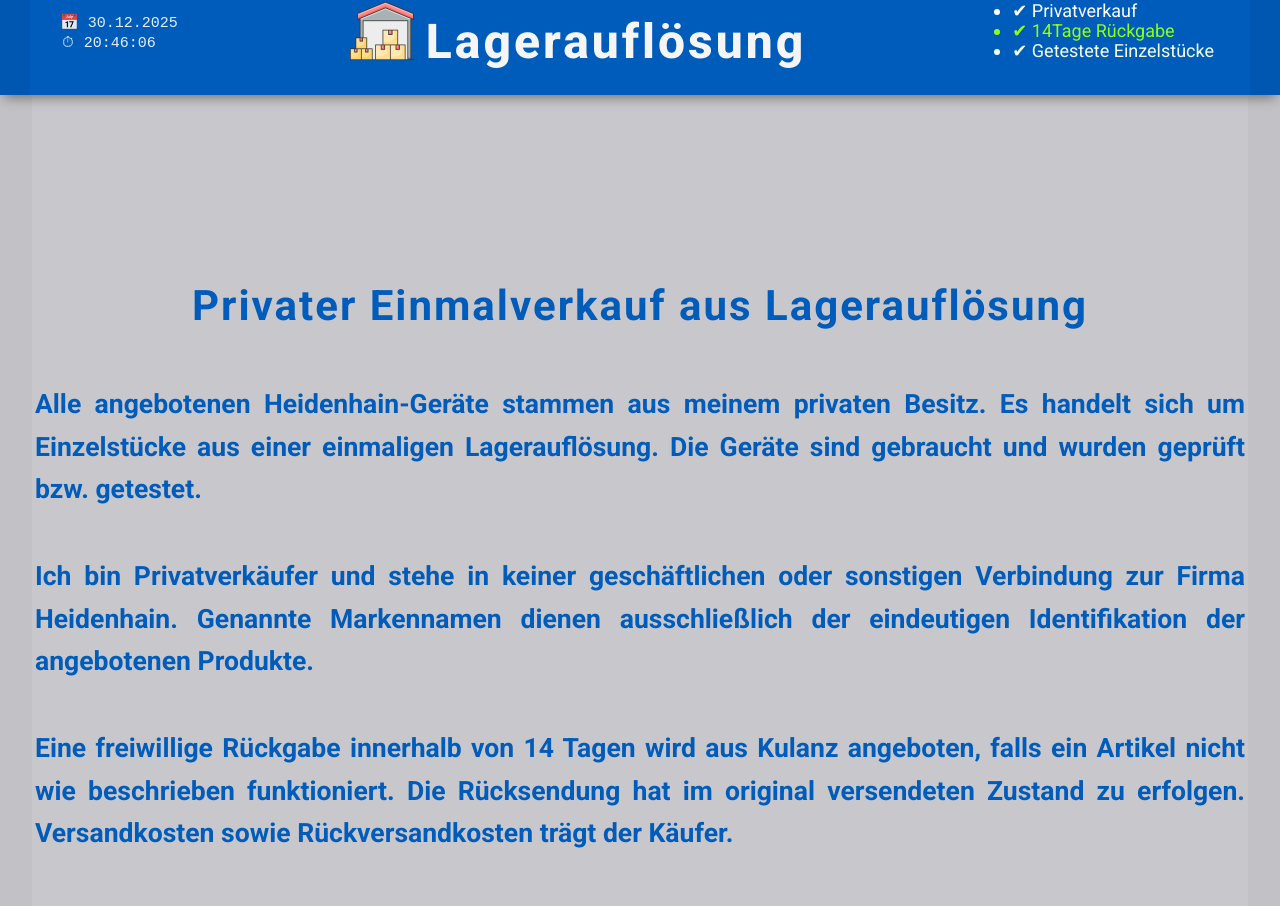
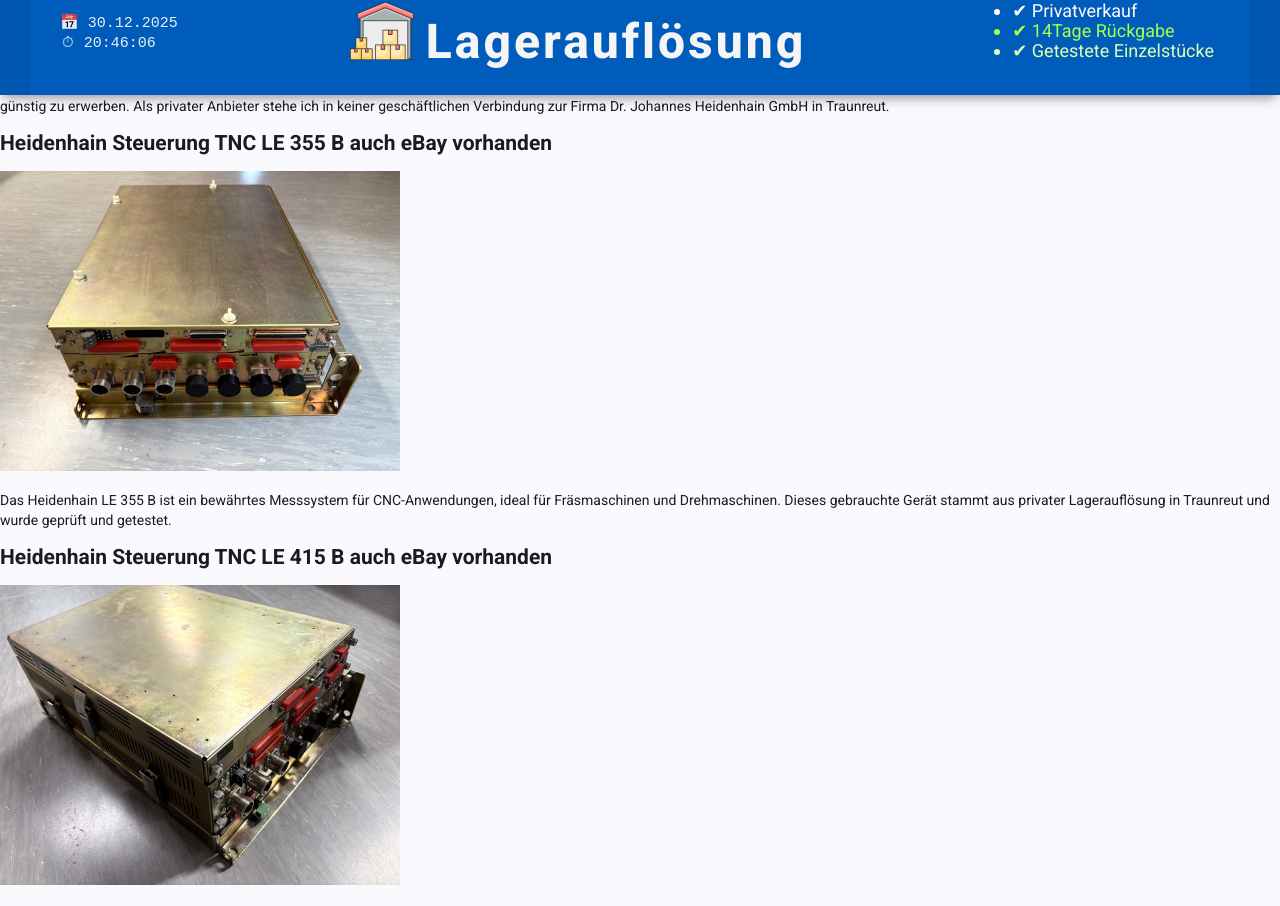
Before and after one commit to barni246/private_sale, an Angular app: page /seo in a window 1280 px wide. Before the commit this address led to /. Shown: the part 33-939 px from the top of the page. Built offline with nearby package versions, Linux system fonts and the light colour scheme; a web font is replaced by a local one.

Commit message:
seo component

```diff
--- a/src/app/app.routes.ts
+++ b/src/app/app.routes.ts
@@ -2,12 +2,14 @@
 import { Products } from './products/products';
 import { Imprint } from './imprint/imprint';
 import { Dataprotection } from './dataprotection/dataprotection';
+import { Seo } from './seo/seo';
 
 
 
 export const routes: Routes = [
 
   { path: '', component: Products },
+   { path: 'seo', component: Seo },
   { path: 'imprint', component: Imprint },
   { path: 'dataprotection', component: Dataprotection },
   { path: '**', redirectTo: '', pathMatch: 'full' }
--- /dev/null
+++ b/src/app/seo/seo.html
@@ -0,0 +1,99 @@
+<section class="seo-products">
+
+  <h1>Heidenhain Geräte aus Lagerauflösung  - überholt , geprüft & getestet</h1>
+
+  <p>
+    Privatverkauf von überholten und geprüften Heidenhain Geräten aus einer einmaligen Lagerauflösung.
+    Alle angebotenen Messsysteme stammen aus meinem privaten Bestand und wurden fachgerecht geprüft.
+    Der Verkauf erfolgt als Einzelstücke ohne Rechnung und ohne Ausweis der Mehrwertsteuer.
+    Eine freiwillige Rückgabe innerhalb von 14 Tagen wird aus Kulanz angeboten.
+  </p>
+
+  <p>
+    Viele der Geräte wurden bereits erfolgreich über eBay und Kleinanzeigen verkauft.
+    Nutzen Sie diese Gelegenheit, hochwertige Heidenhain Messsysteme für Ihre CNC-Fräsmaschine oder andere Fräsen günstig zu erwerben.
+    Als privater Anbieter stehe ich in keiner geschäftlichen Verbindung zur Firma Dr. Johannes Heidenhain GmbH in Traunreut.
+  </p>
+
+  <!-- LE 355 B -->
+  <article>
+    <h2>Heidenhain Steuerung TNC LE 355 B auch eBay vorhanden</h2>
+
+    <img src="./img/le355b/le355b-1-400.jpg"
+         alt="Heidenhain LE 355 B Messsystem gebraucht überholt und getestet">
+
+    <p>
+      Das Heidenhain LE 355 B ist ein bewährtes Messsystem für CNC-Anwendungen, ideal für Fräsmaschinen und Drehmaschinen.
+      Dieses gebrauchte Gerät stammt aus privater Lagerauflösung in Traunreut und wurde geprüft und getestet.
+    </p>
+  </article>
+
+  <!-- LE 415 B -->
+  <article>
+    <h2>Heidenhain  Steuerung TNC LE 415 B auch eBay vorhanden</h2>
+
+    <img src="./img/le415b/le415b-1-400.jpg"
+         alt="Heidenhain  Steuerung TNC LE 415 B Messsystem überholt aus Lagerauflösung">
+
+    <p>
+      Das Heidenhain LE 415 B Messsystem wird hier gebraucht aus Lagerauflösung angeboten.
+      Die Geräte wurden fachgerecht überholt und sind sofort einsatzbereit.
+      Verkauf erfolgt privat als Einzelstück, ideal für CNC-Fräsmaschinen.
+    </p>
+  </article>
+
+  <!-- LE 426 PB -->
+  <article>
+    <h2>Heidenhain  Steuerung TNC LE 426 PB auch eBay vorhanden</h2>
+
+    <img src="./img/le426pb/le426pb-1-400.jpg"
+         alt="Heidenhain  Steuerung TNC LE 426 PB Messsystem gebraucht geprüft">
+
+    <p>
+      Heidenhain LE 426 PB aus privater Lagerauflösung in Traunreut.
+      Das gebrauchte Messsystem wurde geprüft und befindet sich in einwandfreiem Zustand.
+      Verkauf ausschließlich als Privatverkauf ohne Gewährleistung.
+    </p>
+  </article>
+
+  <!-- UV 105 -->
+  <article>
+    <h2>Heidenhain UV 105 Stromversorgung auch eBay vorhanden </h2>
+
+    <img src="./img/uv105/uv105-1-400.jpg"
+         alt="Heidenhain UV 105 Stromversorgung gebraucht überholt getestet">
+
+    <p>
+      Die Heidenhain UV 105 Stromversorgung ist gebraucht, getestet und sofort verfügbar.
+      Ideal für den Betrieb von Heidenhain Messsystemen an CNC-Maschinen und Fräsen.
+    </p>
+  </article>
+
+  <!-- ROD 700 -->
+  <article>
+    <h2>Heidenhain ROD 700 auch eBay vorhanden</h2>
+
+    <img src="./img/rod700/rod700-1-400.jpg"
+         alt="Heidenhain ROD 700 Drehgeber gebraucht überholt geprüft">
+
+    <p>
+      Der Heidenhain ROD 700 Drehgeber wird aus privater Lagerauflösung in Traunreut verkauft.
+      Gebraucht, geprüft und getestet - perfekt geeignet als Ersatzteil für CNC-Fräsmaschinen.
+    </p>
+  </article>
+
+  <!-- ROD 850 -->
+  <article>
+    <h2>Heidenhain ROD 850 36000 auch eBay vorhanden</h2>
+
+    <img src="./img/rod850/rod850-1-400.jpg"
+         alt="Heidenhain ROD 850 Drehgeber gebraucht überholt aus Lagerauflösung">
+
+    <p>
+      Heidenhain ROD 850 Drehgeber aus privatem Bestand in Traunreut.
+      Das Gerät wurde getestet und befindet sich in funktionsfähigem Zustand.
+      Verkauf als Einzelstück, ideal für CNC-Fräsen und Drehmaschinen.
+    </p>
+  </article>
+
+</section>
```
Also changed, not shown: src/app/seo/seo.ts (added, +11 -0 lines), src/app/seo/seo.scss (added), 1 other file (tests, documents, lock files or other folders).
